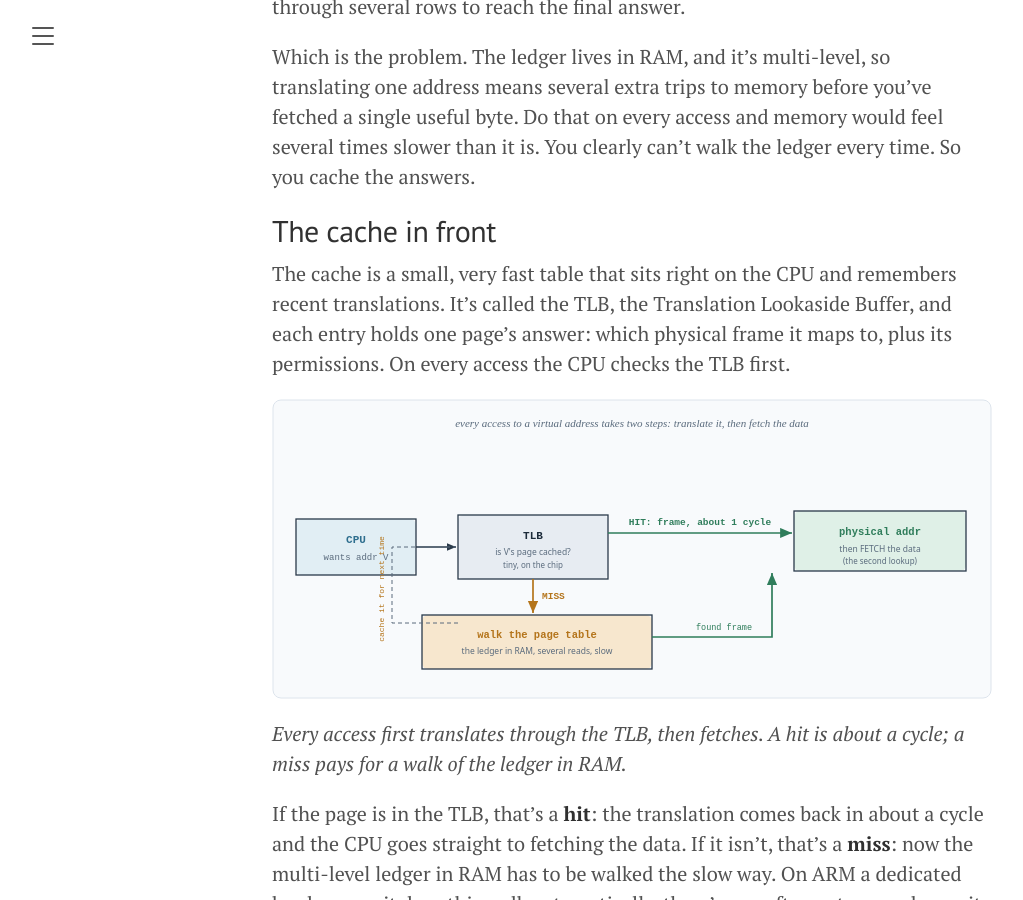
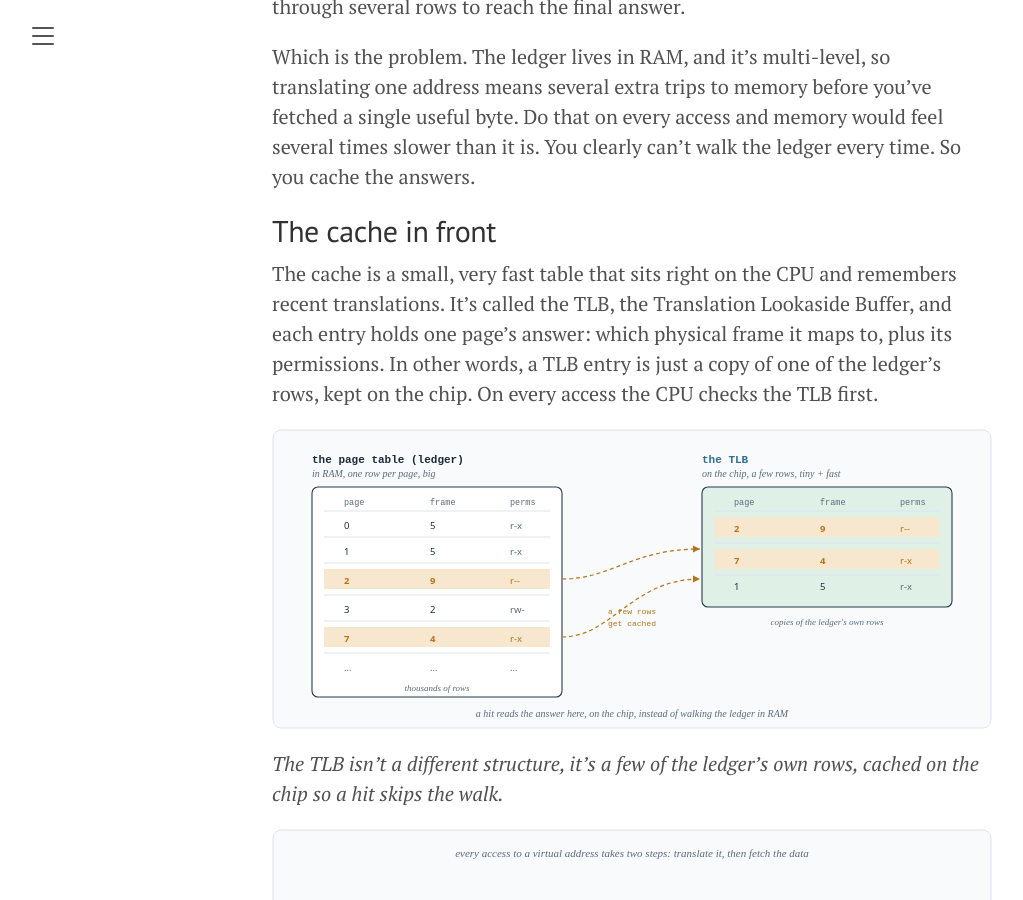
Before and after one commit to nthuat/nthuat.github.io, a Jekyll site: the page built from _posts/2026-07-22-your-cpu-looks-up-every-address-twice.md, in a window 1280 px wide and 900 px high, scrolled down 1068 px. Shown: the whole window, without its empty margins (8-1031 px from the left). Built offline with Jekyll 4.4.1, drawn with Linux system fonts in a browser that asks for light colours.

Commit message:
post: add ledger-vs-TLB structure diagram (TLB = cached page-table rows)

```diff
--- a/_posts/2026-07-22-your-cpu-looks-up-every-address-twice.md
+++ b/_posts/2026-07-22-your-cpu-looks-up-every-address-twice.md
@@ -45,7 +45,12 @@ So you cache the answers.
 The cache is a small, very fast table that sits right on the CPU and remembers
 recent translations. It's called the TLB, the Translation Lookaside Buffer, and
 each entry holds one page's answer: which physical frame it maps to, plus its
-permissions. On every access the CPU checks the TLB first.
+permissions. In other words, a TLB entry is just a copy of one of the ledger's
+rows, kept on the chip. On every access the CPU checks the TLB first.
+
+![The page table is a ledger of page-to-frame rows in RAM; the TLB holds copies of a few of those same rows on the chip](/assets/ledger-vs-tlb.svg)
+
+*The TLB isn't a different structure, it's a few of the ledger's own rows, cached on the chip so a hit skips the walk.*
 
 ![One memory access is two lookups: the TLB translates the address (a hit returns the frame in about a cycle, a miss walks the page table in RAM), then the data is fetched](/assets/address-translation.svg)
 
```
Also changed, not shown: assets/ledger-vs-tlb.svg (added).
